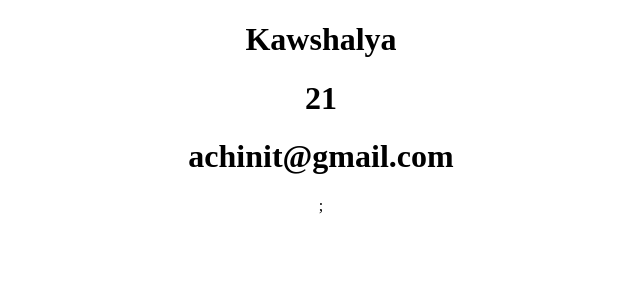
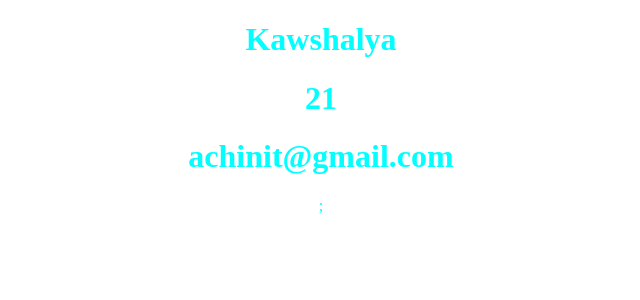
Before and after one commit to Achinit99/React-Project02, a React (Create React App) app: page / in a window 1280 px wide. Shown: the top 300 px of the page, without its empty margins (319-959 px from the left). Built offline with nearby package versions, Linux system fonts and the light colour scheme.

Commit message:
import CSS

```diff
--- a/src/App.js
+++ b/src/App.js
@@ -1,8 +1,8 @@
-import "./App.css";
+import styles from "./App.module.css";
 
 function App() {
   return (
-    <div className="App">
+    <div className={styles.Achi}>
       <User name="Kawshalya" age={21} email="achinit@gmail.com" />;
     </div>
   );
--- a/src/App.css
+++ b/src/App.module.css
@@ -36,3 +36,8 @@
     transform: rotate(360deg);
   }
 }
+
+.Achi {
+  color: aqua;
+  text-align: center;
+}
```
